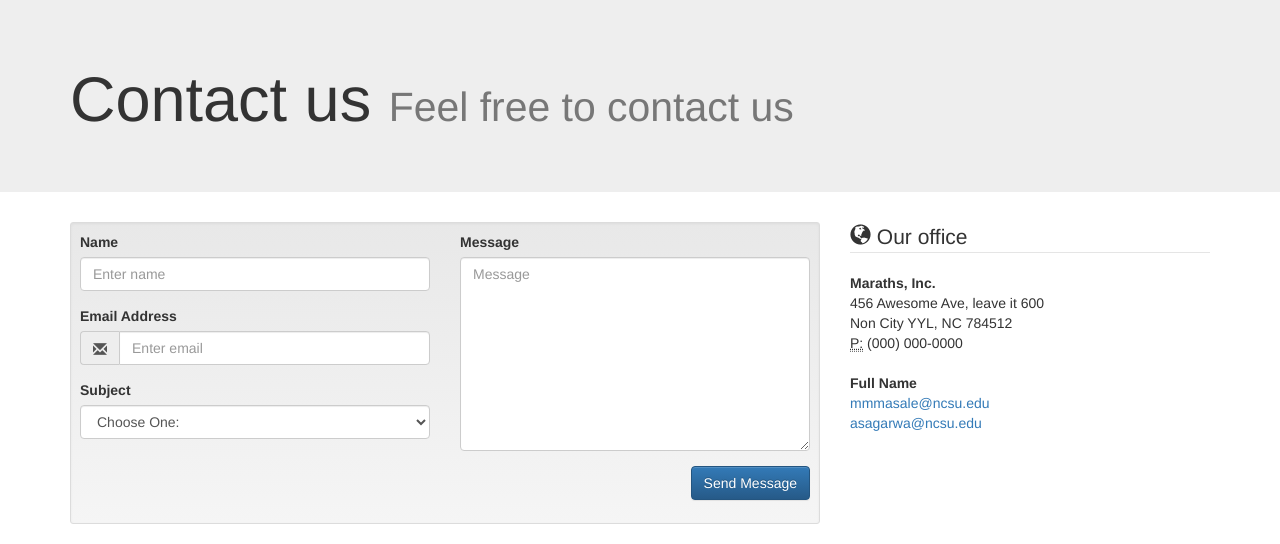
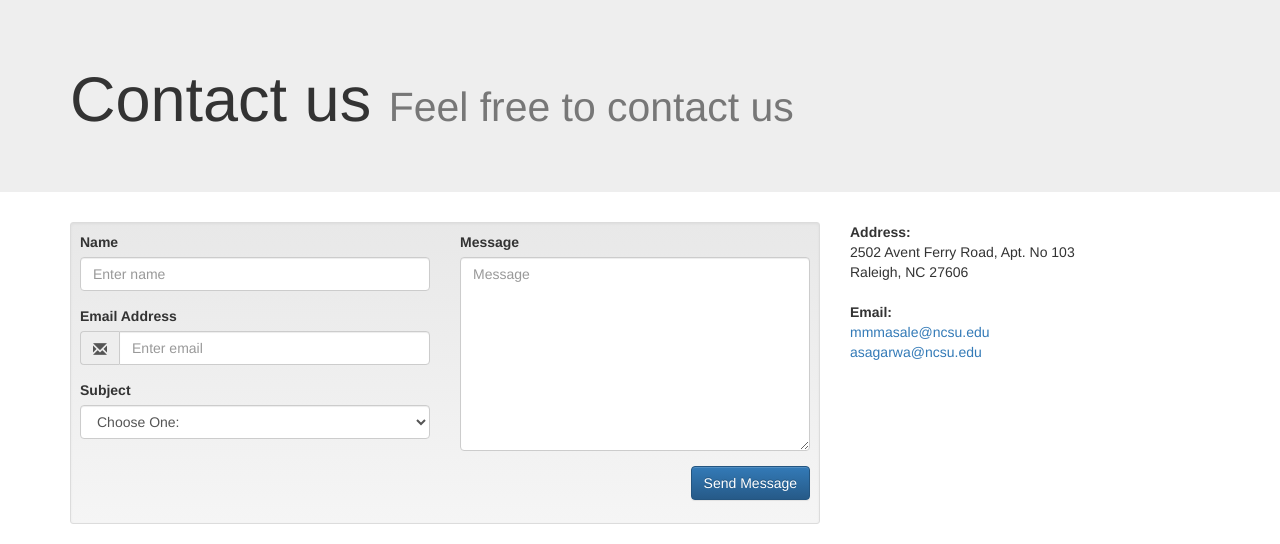
Before and after one commit to maheshmasale/HackncApp, a website: page views/about.html in a window 1280 px wide. Shown: the part 665-1209 px from the top of the page. Drawn offline with nearby package versions, Linux system fonts and the light colour scheme.

Commit message:
Minor changes

```diff
--- a/views/about.html
+++ b/views/about.html
@@ -94,17 +94,15 @@
     </div>
     <div class="col-md-4">
       <form>
-        <legend><span class="glyphicon glyphicon-globe"></span> Our office</legend>
+        <strong>Address:</strong>
         <address>
-          <strong>Maraths, Inc.</strong><br>
-          456 Awesome Ave, leave it 600<br>
-          Non City YYL, NC 784512<br>
-          <abbr title="Phone">
-            P:</abbr>
-          (000) 000-0000
+
+          2502 Avent Ferry Road, Apt. No 103<br>
+          Raleigh, NC 27606<br>
+
         </address>
         <address>
-          <strong>Full Name</strong><br>
+          <strong>Email:</strong><br>
           <a href="mailto:#">mmmasale@ncsu.edu</a>
           </br><a href="mailto:#">asagarwa@ncsu.edu</a>
         </address>
```
